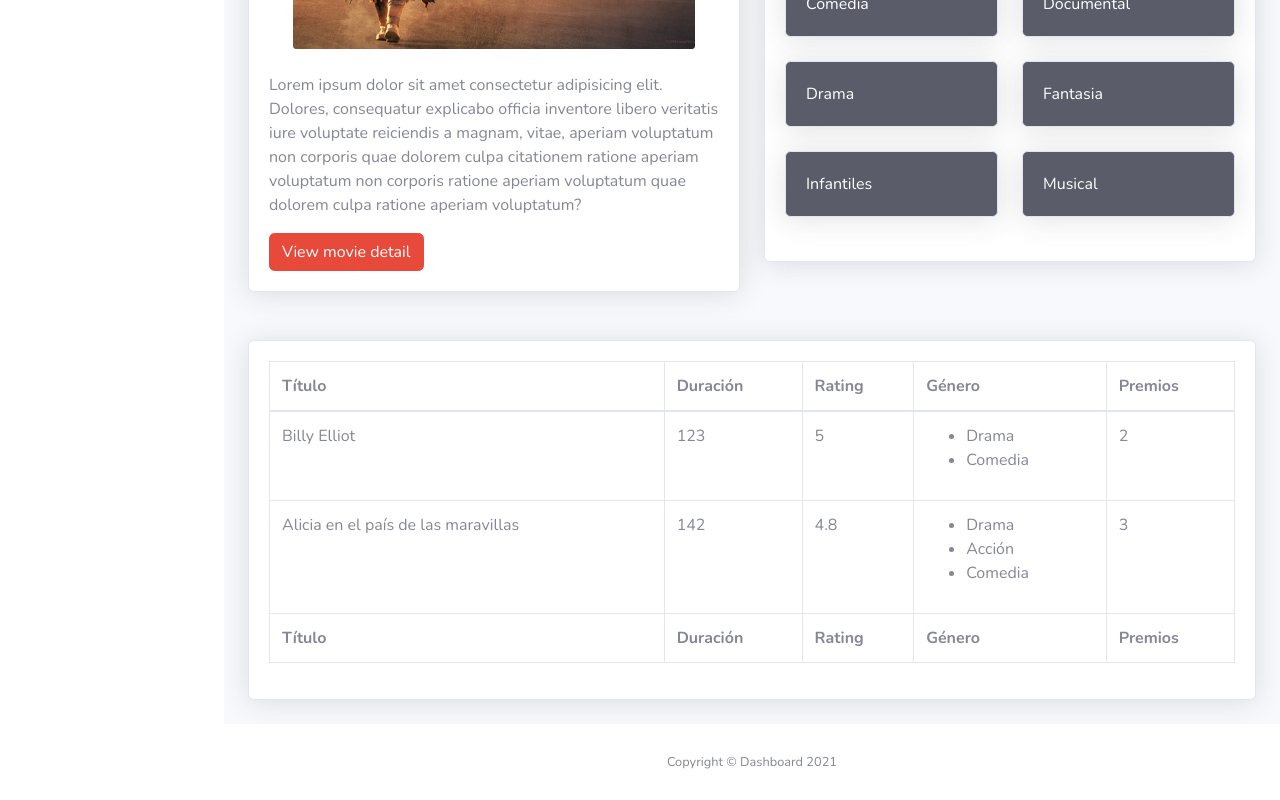
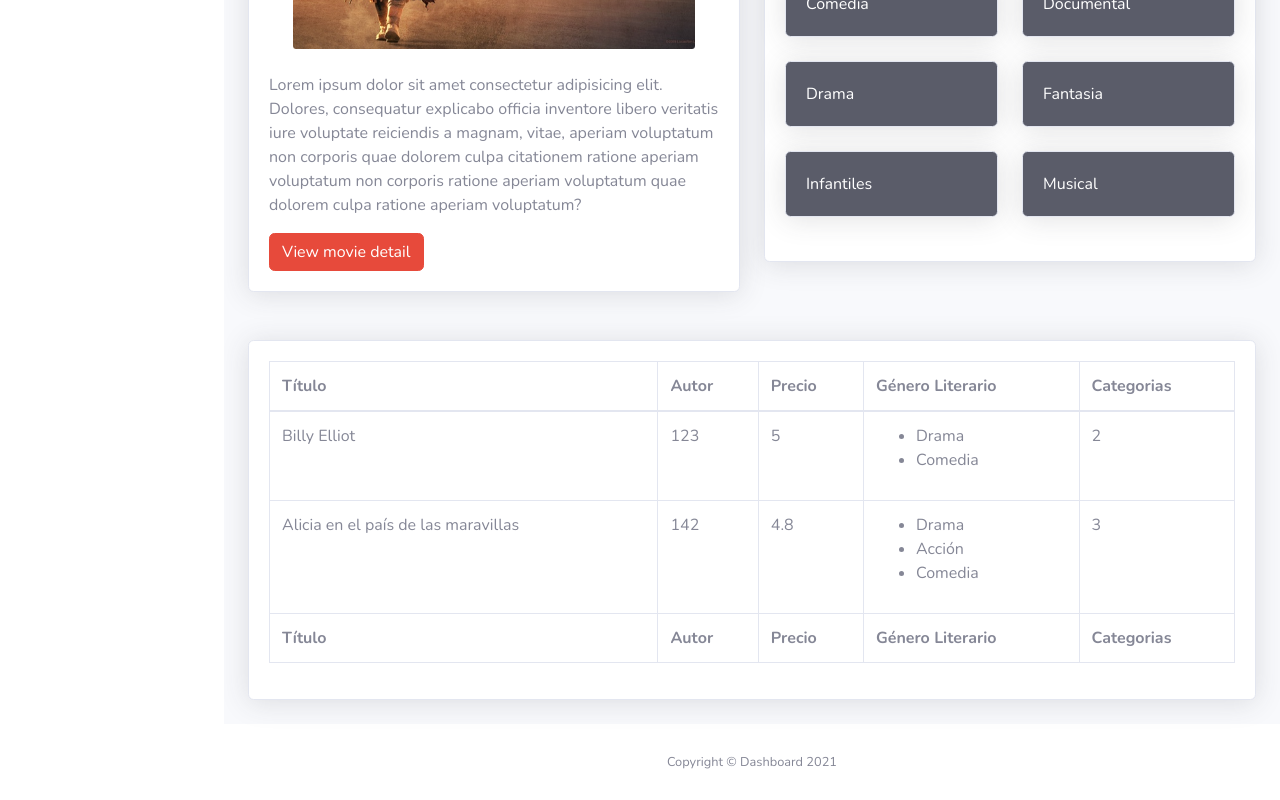
Before and after one commit to MariaLauraElias/Entrelineas-React, a React (Create React App) app: page / in a window 1280 px wide. Shown: the part 565-1365 px from the top of the page. Built offline with nearby package versions, Linux system fonts and the light colour scheme.

Commit message:
cambios en chart

```diff
--- a/src/components/Chart.js
+++ b/src/components/Chart.js
@@ -30,19 +30,19 @@ function Chart (){
                         <thead>
                             <tr>
                                 <th>Título</th>
-                                <th>Duración</th>
-                                <th>Rating</th>
-                                <th>Género</th>
-                                <th>Premios</th>
+                                <th>Autor</th>
+                                <th>Precio</th>
+                                <th>Género Literario</th>
+                                <th>Categorias</th>
                             </tr>
                         </thead>
                         <tfoot>
                             <tr>
                                 <th>Título</th>
-                                <th>Duración</th>
-                                <th>Rating</th>
-                                <th>Género</th>
-                                <th>Premios</th>
+                                <th>Autor</th>
+                                <th>Precio</th>
+                                <th>Género Literario</th>
+                                <th>Categorias</th>
                             </tr>
                         </tfoot>
                         <tbody>
```
